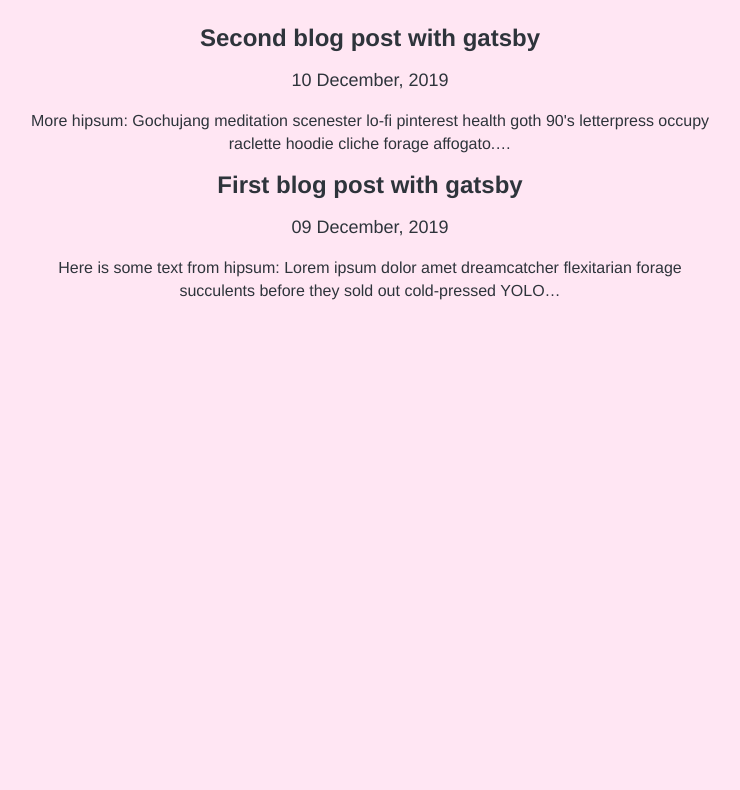
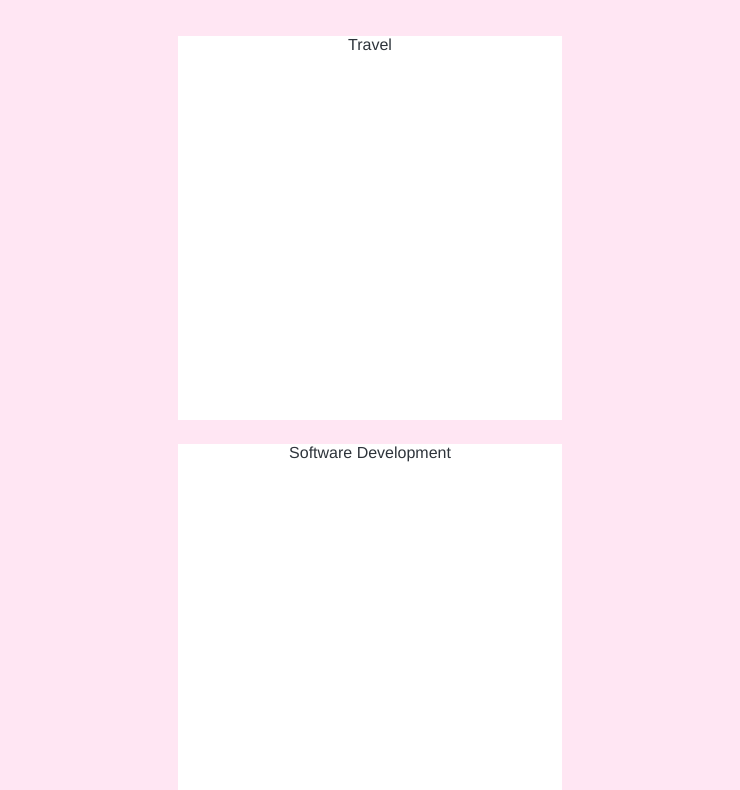
Before and after one commit to jilliananderson/gatsby-blog, a Gatsby site: page / in a window 1280 px wide. Shown: the part 480-1270 px from the top of the page, without its empty margins (270-1010 px from the left). Before the commit the page ends 838 px from the top, so only its background shows below. Built offline with nearby package versions, Linux system fonts and the light colour scheme; Gatsby itself is replaced by a stand-in of ours.

Commit message:
feat(components): first outline of potential by-topic sections

```diff
--- a/src/pages/firstpost.md
+++ b/src/pages/firstpost.md
@@ -1,6 +1,7 @@
 ---
 title: "First blog post with gatsby"
 date: "2019-12-09"
+topics: "Travel"
 ---
 
 Here is some text from hipsum:
--- a/src/pages/index.js
+++ b/src/pages/index.js
@@ -1,62 +1,61 @@
 import React from "react";
 import styled from "@emotion/styled";
-import { Link, graphql } from "gatsby";
+// import { graphql } from "gatsby";
 import Header from "../components/header";
-import Subheader from "../components/subheader";
 import Layout from "../components/layout";
 
-const headerText = "Unordered List of Posts";
+const headerText = "Posts by Topic";
 
-const StyledExcerpt = styled.p`
-  color: #2e343b;
-  font-size: 16px;
-  line-height: 23px;
+const TopicWrapper = styled.div`
+  display: flex;
+  justify-content: space-around;
+  flex-wrap: wrap;
 `;
 
-const StyledLink = styled(Link)`
-  text-decoration: none;
+const FakePolaroid = styled.div`
+  background-color: white;
+  height: 30vw;
+  width: 30vw;
+  margin: 12px;
 `;
 
-const StyledPostDate = styled.p`
-  color: #2e343b;
-  font-size: 18px;
-`;
+// TODOS:
+// - make each topic a clickable link
+// - on the pages created, sort for posts by topic
+// - could perhaps review all the topics in data and make a new set
+// - but could NOT map over them as some posts in the future may have multiple tags
 
-export default ({ data }) => {
+export default () => {
   return (
     <Layout>
       <>
         <Header headerText={headerText} />
         <br />
-        {data.allMarkdownRemark.edges.map(({ node }) => (
-          <div key={node.id}>
-            <StyledLink to={node.fields.slug}>
-              <Subheader>{node.frontmatter.title}</Subheader>
-              <StyledPostDate>{node.frontmatter.date}</StyledPostDate>
-              <StyledExcerpt>{node.excerpt}</StyledExcerpt>
-            </StyledLink>
-          </div>
-        ))}
+        <TopicWrapper>
+          <FakePolaroid> Travel</FakePolaroid>
+          <FakePolaroid> Software Development</FakePolaroid>
+          <FakePolaroid> Other shit</FakePolaroid>
+        </TopicWrapper>
       </>
     </Layout>
   );
 };
-export const query = graphql`
-  query {
-    allMarkdownRemark(sort: { fields: [frontmatter___date], order: DESC }) {
-      edges {
-        node {
-          id
-          frontmatter {
-            title
-            date(formatString: "DD MMMM, YYYY")
-          }
-          fields {
-            slug
-          }
-          excerpt
-        }
-      }
-    }
-  }
-`;
+// export const query = graphql`
+//   query {
+//     allMarkdownRemark(sort: { fields: [frontmatter___date], order: DESC }) {
+//       edges {
+//         node {
+//           id
+//           frontmatter {
+//             title
+//             date(formatString: "DD MMMM, YYYY")
+//           }
+//           fields {
+//             slug
+//           }
+//           excerpt
+//         }
+//       }
+//     }
+//   }
+// `;
--- a/src/pages/secondpost.md
+++ b/src/pages/secondpost.md
@@ -1,6 +1,7 @@
 ---
 title: "Second blog post with gatsby"
 date: "2019-12-10"
+topics: "Software Development"
 ---
 
 More hipsum:
```
